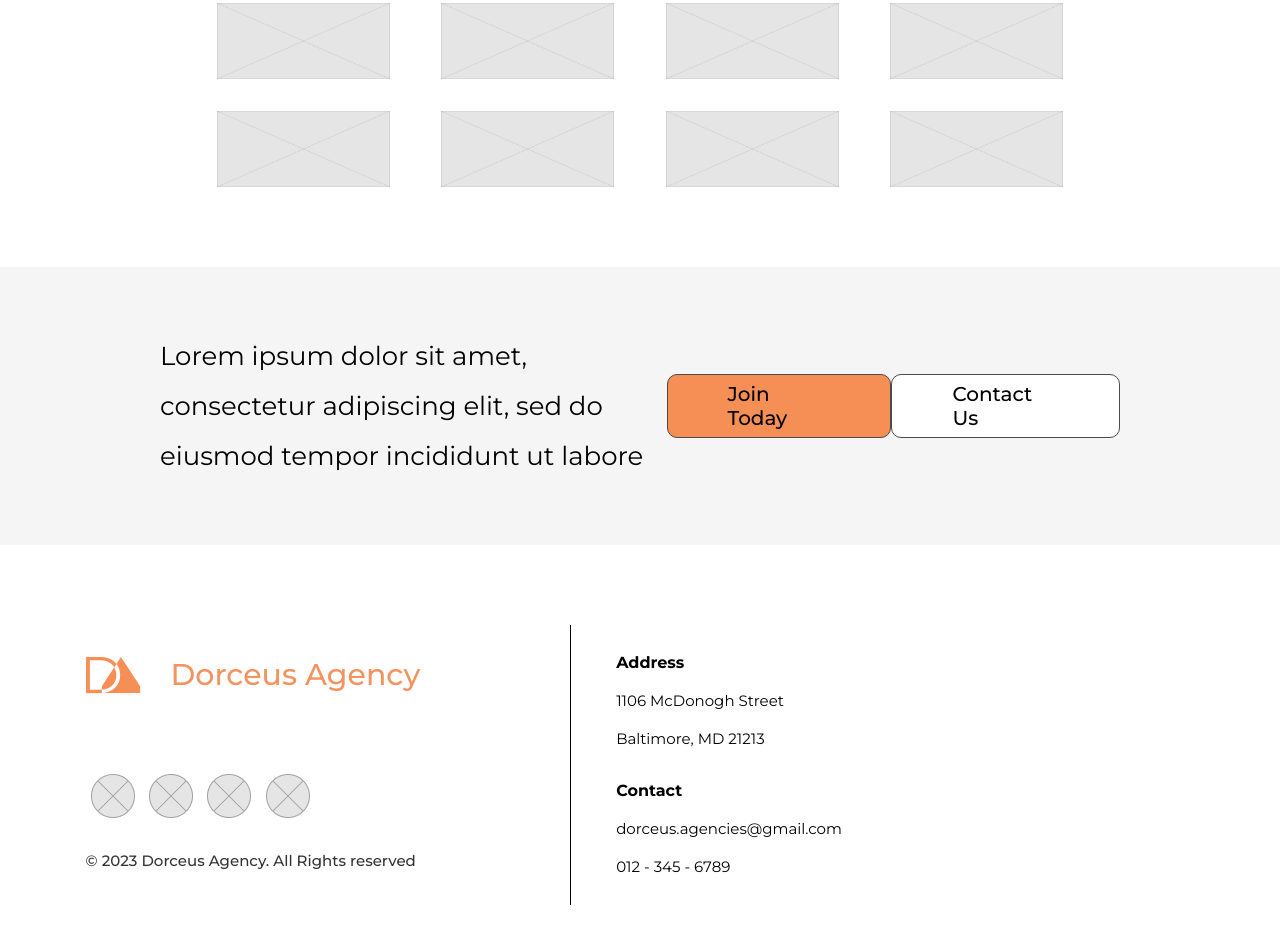
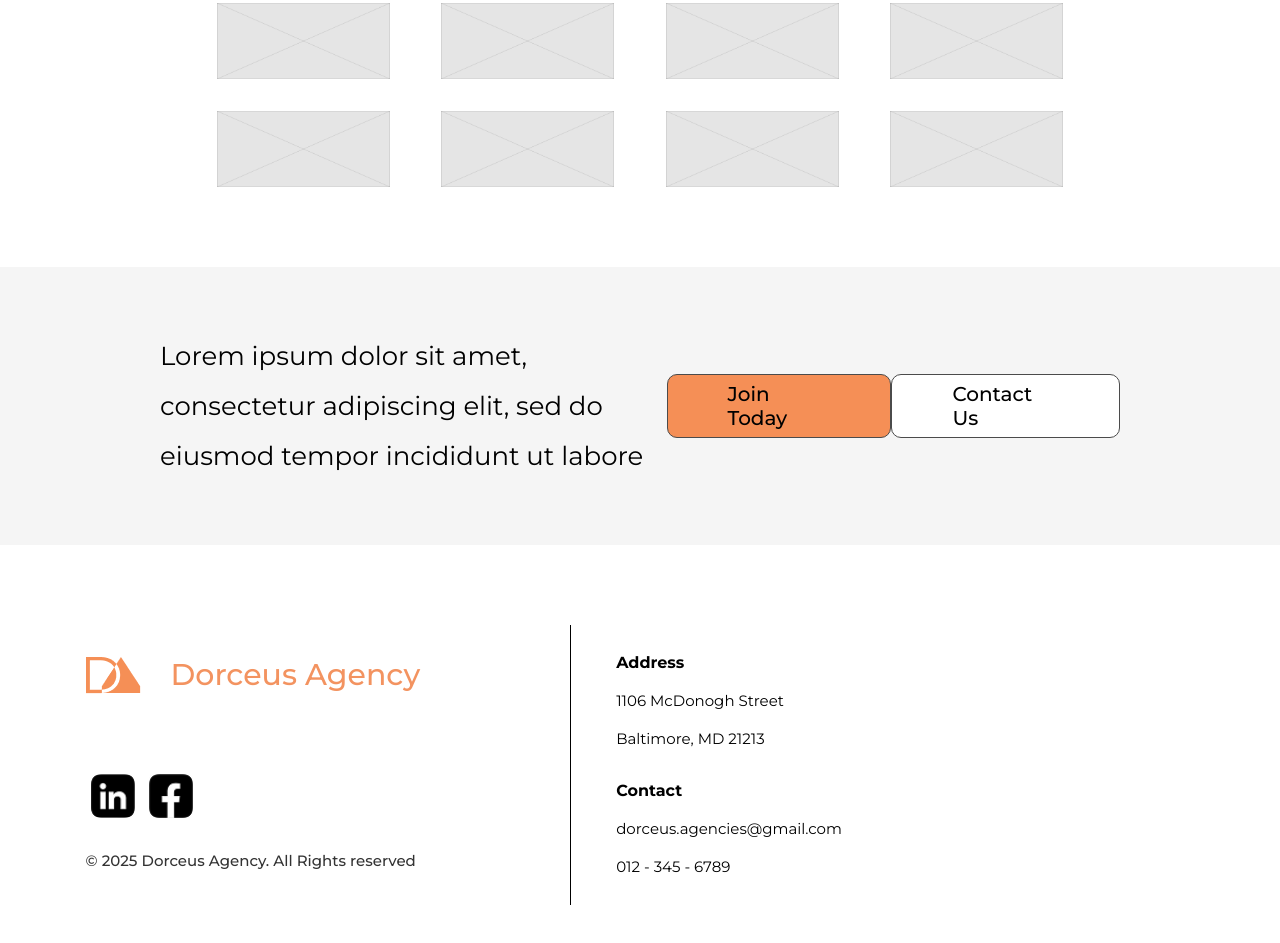
Before and after one commit to HandyDorceus/dorceus-agency, a website: page index.html in a window 1280 px wide. Shown: the part 2560-3503 px from the top of the page. Drawn offline with Linux system fonts and the light colour scheme.

Commit message:
Update social icons and footer year in index.html
Replaced Facebook and Twitter placeholder icons with new assets, commented out Instagram and LinkedIn icons, and updated the footer year to 2025.

```diff
--- a/index.html
+++ b/index.html
@@ -151,13 +151,13 @@
           </div>
         </div>
         <div class="social-icons">
-          <img src="/assets/cicle-placeholder.png" alt="Facebook">
-          <img src="/assets/cicle-placeholder.png" alt="Twitter">
-          <img src="/assets/cicle-placeholder.png" alt="Instagram">
-          <img src="/assets/cicle-placeholder.png" alt="LinkedIn">
+          <img src="/assets/li-icon.png" alt="Facebook">
+          <img src="/assets/fb-icon.png" alt="Twitter">
+          <!-- <img src="/assets/cicle-placeholder.png" alt="Instagram"> -->
+          <!-- <img src="/assets/cicle-placeholder.png" alt="LinkedIn"> -->
         </div>
         <div class="footer-bottom">
-          © 2023 Dorceus Agency. All Rights reserved
+          © 2025 Dorceus Agency. All Rights reserved
         </div>
       </div>
 
```
Also changed, not shown: assets/fb-icon.png (added), assets/li-icon.png (added).
